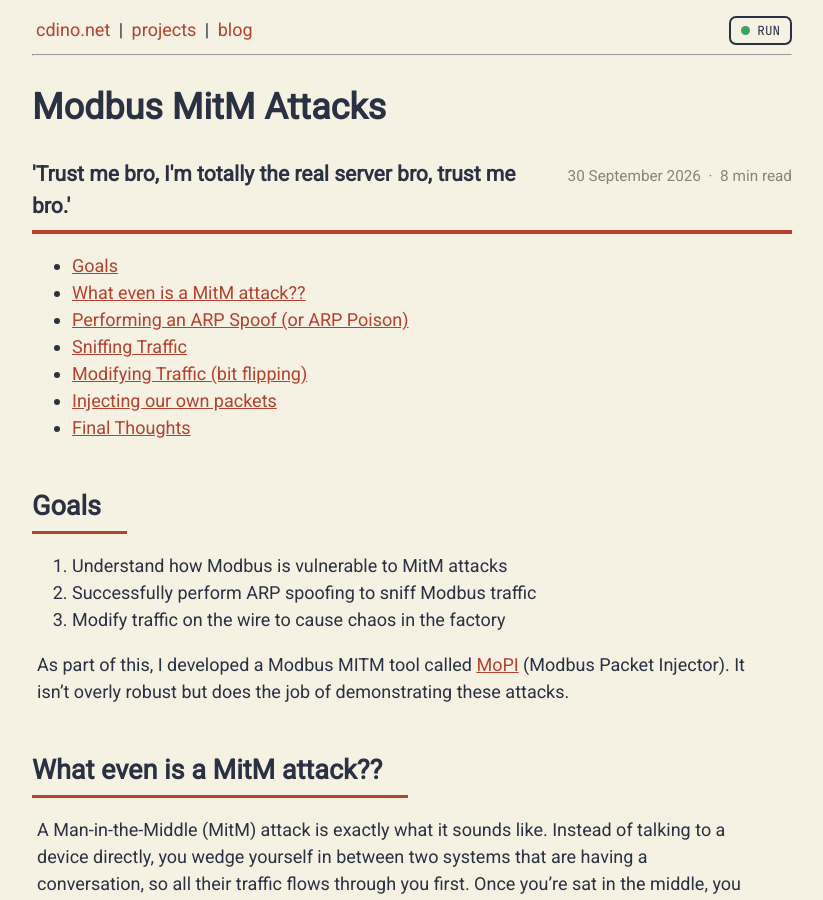
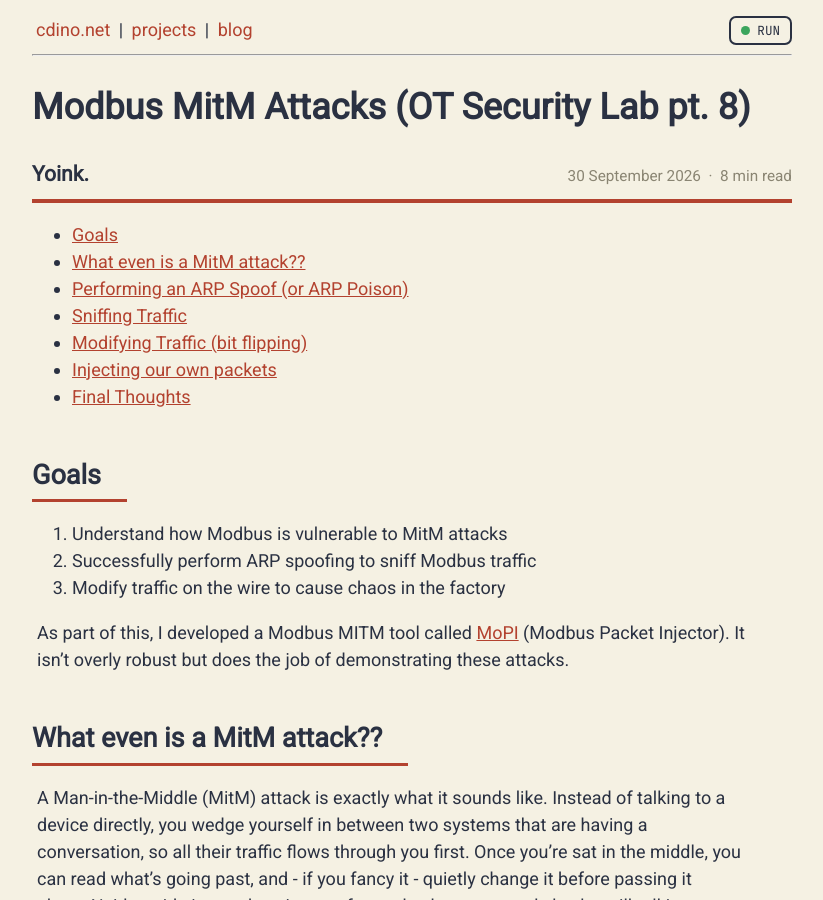
Before and after one commit to chrisdinozzi/chrisdinozzi.github.io, a Jekyll site: the page built from _posts/2026-09-30-ot-lab-modbus-mitm.md, in a window 1280 px wide and 900 px high. Shown: the whole window, without its empty margins (228-1051 px from the left). Built offline with Jekyll 4.4.1, drawn with Linux system fonts in a browser that asks for light colours.

Commit message:
updated subtitle

```diff
--- a/_posts/2026-09-30-ot-lab-modbus-mitm.md
+++ b/_posts/2026-09-30-ot-lab-modbus-mitm.md
@@ -1,7 +1,7 @@
 ---
 layout: post
-title: "Modbus MitM Attacks"
-subtitle: "'Trust me bro, I'm totally the real server bro, trust me bro.'"
+title: "Modbus MitM Attacks (OT Security Lab pt. 8)"
+subtitle: "Yoink."
 date: 2026-09-30
 description: "Looking at how to perform man-in-the-middle attacks against modbus systems using a custom tool called MoPI."
 ---
```
